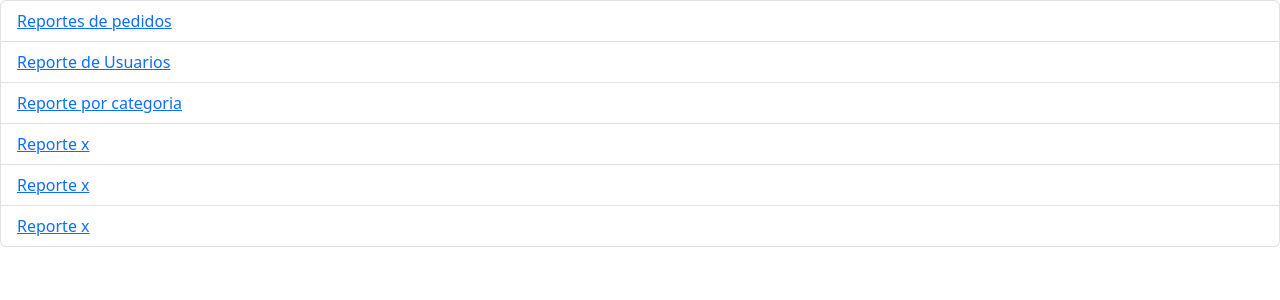
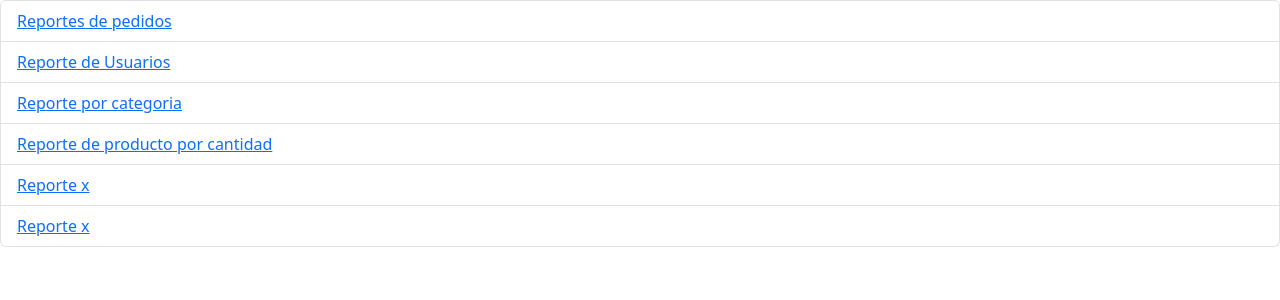
Before and after one commit to AndresGaibor/postres-php, a PHP site: page /View/V_ALL_Reportes.php in a window 1280 px wide. Shown: the top 300 px of the page. Run offline with PHP 8.4, Linux system fonts and the light colour scheme; some libraries are stand-ins or nearby versions.

Commit message:
Actualizado enlace de reporte de producto por cantidad en V_ALL_Reportes.php

```diff
--- a/View/V_ALL_Reportes.php
+++ b/View/V_ALL_Reportes.php
@@ -13,7 +13,7 @@
         <li class="list-group-item"><a href="./Model/M_Reporte_Pedido.php">Reportes de pedidos</a></li>
         <li class="list-group-item"><a href="./Model/M_Reporte_Usuarios.php">Reporte de Usuarios</a></li>
         <li class="list-group-item"><a href="./Model/M_SeleccionarCategoria.php">Reporte por categoria</a></li>
-        <li class="list-group-item"><a href="">Reporte x</a></li>
+        <li class="list-group-item"><a href="./Model/reporte_producto_cantidad.php">Reporte de producto por cantidad</a></li>
         <li class="list-group-item"><a href="">Reporte x</a></li>
         <li class="list-group-item"><a href="">Reporte x</a></li>
     </ul>
```
